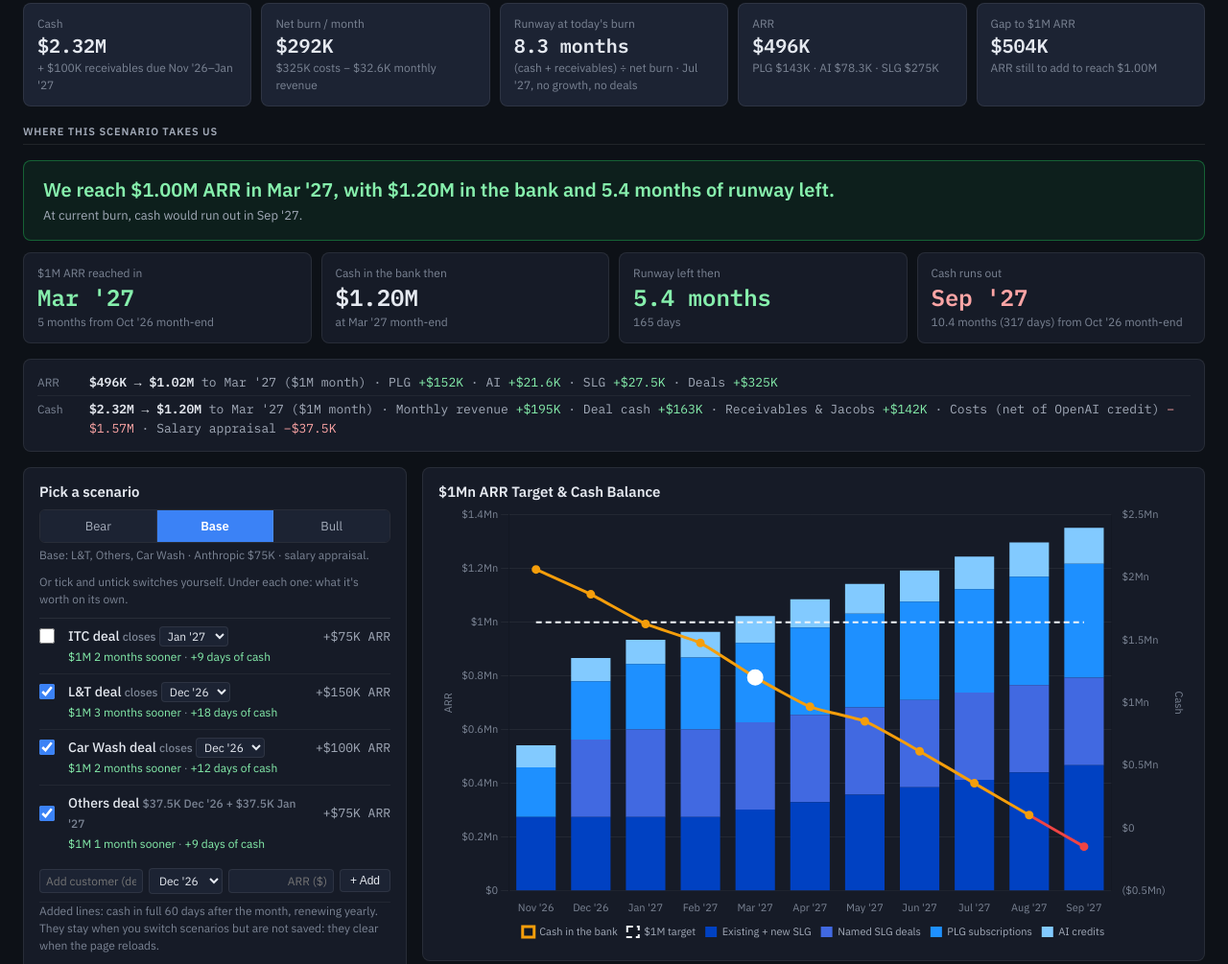
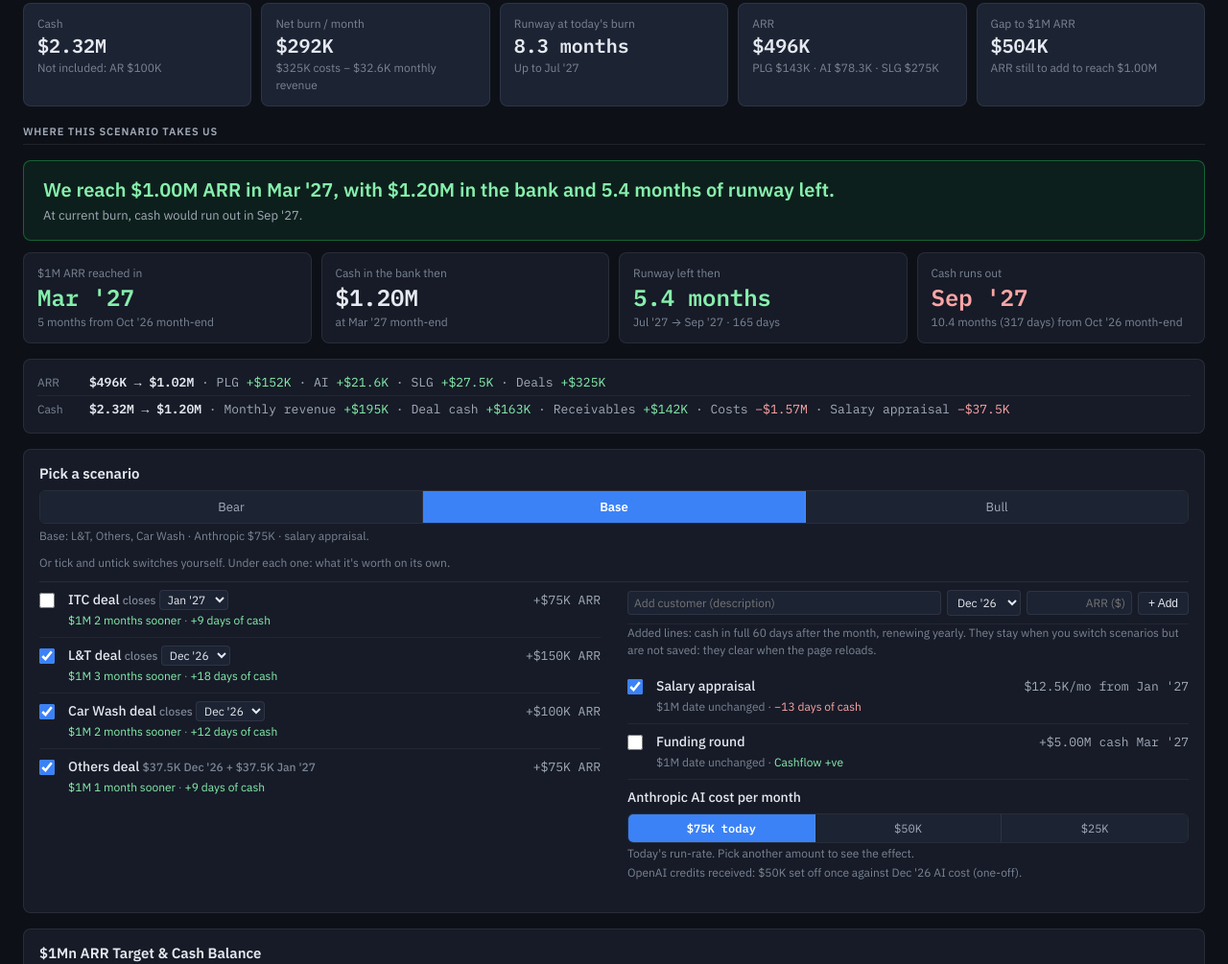
Before and after one commit to swarangtanksali-hash/RunwayV2, a plain HTML site: page path-to-1m.html in a window 1280 px wide. Shown: the part 110-1115 px from the top of the page at 96% size. Drawn offline with nearby package versions, Linux system fonts and the light colour scheme.

Commit message:
Path to $1M: full-width two-column layout, cash movement table, wording tweaks
Co-Authored-By: Claude Opus 5.5 <noreply@anthropic.com>

```diff
--- a/path-to-1m.html
+++ b/path-to-1m.html
@@ -18,7 +18,7 @@
 }
 *{box-sizing:border-box;margin:0;padding:0}
 body{background:var(--bg);color:var(--text);font-family:var(--sans);font-size:14px;line-height:1.5;padding:20px 24px 40px}
-.wrap{max-width:1280px;margin:0 auto}
+.wrap{margin:0 auto}
 h1{font-size:20px;font-weight:600;letter-spacing:.01em}
 .sub{color:var(--muted);font-size:13px;margin-top:2px}
 
@@ -46,7 +46,13 @@ h1{font-size:20px;font-weight:600;letter-spacing:.01em}
 .tile .val{font-family:var(--mono);font-size:24px;font-weight:600;line-height:1.2;margin-top:2px}
 .tile .note{font-size:12px;color:var(--muted);margin-top:2px}
 
-.main{display:grid;grid-template-columns:400px minmax(0,1fr);gap:16px;align-items:start}
+.cols{display:grid;grid-template-columns:repeat(2,minmax(0,1fr));gap:0 28px;align-items:start;border-top:1px solid var(--border);margin-top:8px}
+.cashtbl{overflow-x:auto}
+.cashtbl table{border-collapse:collapse;width:100%;font-family:var(--mono);font-size:12px}
+.cashtbl th:first-child,.cashtbl td:first-child{position:sticky;left:0;background:var(--bg2)}
+.cashtbl tr.tot td{font-weight:600;color:var(--text);border-top:1px solid var(--border)}
+.cashtbl td.neg{background:rgba(239,68,68,.12);color:var(--rs)}
+.cashtbl th.hit{color:var(--gs)}
 .card{background:var(--bg2);border:1px solid var(--border);border-radius:8px;padding:14px 16px;margin-bottom:16px}
 .card h2{font-size:15px;font-weight:600;margin-bottom:2px}
 .card .hint{font-size:12px;color:var(--muted);margin-bottom:10px}
@@ -103,7 +109,7 @@ input[type=number]::-webkit-outer-spin-button,input[type=number]::-webkit-inner-
 .how li{margin:0 0 6px 18px;color:var(--dim);font-size:13px}
 
 @media (max-width:700px){.inputs{grid-template-columns:repeat(2,minmax(0,1fr))}}
-@media (max-width:1000px){.main{grid-template-columns:1fr}.tiles{grid-template-columns:repeat(2,minmax(0,1fr))}.today{grid-template-columns:repeat(3,minmax(0,1fr))}}
+@media (max-width:1000px){.cols{grid-template-columns:1fr}.tiles{grid-template-columns:repeat(2,minmax(0,1fr))}.today{grid-template-columns:repeat(3,minmax(0,1fr))}}
 @media (max-width:520px){body{padding:16px}.tiles{grid-template-columns:1fr 1fr}.tile .val{font-size:19px}.today{grid-template-columns:1fr 1fr}.answer .big{font-size:17px}}
 </style>
 </head>
@@ -135,14 +141,15 @@ input[type=number]::-webkit-outer-spin-button,input[type=number]::-webkit-inner-
 
 <div class="bridge" id="bridge"></div>
 
-<div class="main">
-  <div class="card">
+<div class="card">
     <h2>Pick a scenario</h2>
     <div class="seg" id="presets" style="margin:6px 0 4px"></div>
     <div class="hint" id="preset-note"></div>
     <div class="hint">Or tick and untick switches yourself. Under each one: what it's worth on its own.</div>
 
-    <div id="sw-revenue" style="border-top:1px solid var(--border);margin-top:8px"></div>
+    <div class="cols">
+    <div id="sw-revenue"></div>
+    <div>
     <div class="addline">
       <input type="text" id="add-desc" maxlength="60" placeholder="Add customer (description)">
       <select id="add-month" aria-label="Month"></select>
@@ -161,15 +168,20 @@ input[type=number]::-webkit-outer-spin-button,input[type=number]::-webkit-inner-
       <div class="eff" id="ant-eff" style="grid-column:1"></div>
       <div class="hint" id="ant-credit" style="grid-column:1"></div>
     </div>
-  </div>
+    </div>
+    </div>
+</div>
 
-  <div style="min-width:0">
-    <div class="card">
-      <h2>$1Mn ARR Target &amp; Cash Balance</h2>
-      <div class="chart-box" style="height:460px"><canvas id="combo-chart"></canvas></div>
-    </div>
-  </div>
+<div class="card">
+  <h2>$1Mn ARR Target &amp; Cash Balance</h2>
+  <div class="chart-box" style="height:460px"><canvas id="combo-chart"></canvas></div>
 </div>
+
+<details>
+  <summary>Cash movement</summary>
+  <div class="hint">Month by month, Nov '26–Dec '27, for the scenario above. Costs are base + Anthropic, net of the OpenAI credit. Red: cash below zero.</div>
+  <div class="cashtbl" id="cash-tbl"></div>
+</details>
 
 <details>
   <summary>Assumptions</summary>
@@ -185,10 +197,10 @@ input[type=number]::-webkit-outer-spin-button,input[type=number]::-webkit-inner-
   </div>
 </details>
 
-<div class="card how">
-  <h2 style="margin-bottom:8px">How the numbers work</h2>
+<details class="how">
+  <summary>How the numbers work</summary>
   <ul id="notes"></ul>
-</div>
+</details>
 
 </div>
 
@@ -901,7 +913,8 @@ input[type=number]::-webkit-outer-spin-button,input[type=number]::-webkit-inner-
     setText('t-cash-n', ok ? 'at ' + lbl(a.hit) + ' month-end' : '');
     setText('t-rw', ok ? months(a.runwayAtHit) : '—');
     document.getElementById('t-rw').style.color = color;
-    setText('t-rw-n', ok && a.runwayAtHit !== Infinity ? E.monthsToDays(a.runwayAtHit) + ' days' : '');
+    var t0 = E.today(p), from = t0.runway === Infinity ? 'Self-sustaining' : outMonth(t0.runway);
+    setText('t-rw-n', ok ? from + ' → ' + (out || 'Self-sustaining') + (a.runwayAtHit !== Infinity ? ' · ' + E.monthsToDays(a.runwayAtHit) + ' days' : '') : '');
     setText('t-out', out || 'Self-sustaining');
     document.getElementById('t-out').style.color = a.runout !== null && a.runout < 12 ? 'var(--rs)' : 'var(--text)';
     setText('t-out-n', a.runout !== null ? months(a.runout) + ' (' + E.monthsToDays(a.runout) + ' days) from Oct \'26 month-end' : '');
@@ -911,11 +924,11 @@ input[type=number]::-webkit-outer-spin-button,input[type=number]::-webkit-inner-
   function renderToday() {
     var t = E.today(P);
     setText('d-cash', f$(t.cash));
-    setText('d-cash-n', '+ ' + f$(t.receivables) + ' receivables due ' + lbl(1) + '–' + lbl(3));
+    setText('d-cash-n', 'Not included: AR ' + f$(t.receivables));
     setText('d-burn', f$(t.netBurn));
     setText('d-burn-n', f$(t.costs) + ' costs − ' + f$(t.revenue) + ' monthly revenue');
     setText('d-rw', months(t.runway));
-    setText('d-rw-n', t.runway === Infinity ? 'revenue covers costs' : '(cash + receivables) ÷ net burn · ' + outMonth(t.runway) + ', no growth, no deals');
+    setText('d-rw-n', t.runway === Infinity ? 'revenue covers costs' : 'Up to ' + outMonth(t.runway));
     setText('d-arr', f$(t.arr));
     setText('d-arr-n', 'PLG ' + f$(t.plgArr) + ' · AI ' + f$(t.aiArr) + ' · SLG ' + f$(t.slgArr));
     setText('d-gap', t.gap > 0 ? f$(t.gap) : 'None');
@@ -933,13 +946,40 @@ input[type=number]::-webkit-outer-spin-button,input[type=number]::-webkit-inner-
     if (!end) { box.style.display = 'none'; return; }
     box.style.display = '';
     var b = E.bridge(P, end), A = b.arr, C = b.cash;
-    var to = reached(a) ? 'to ' + lbl(end) + ' ($1M month)' : 'to ' + lbl(end);
+    var to = reached(a) ? '' : 'to ' + lbl(end);
     box.innerHTML =
       '<div class="row"><div class="k">ARR</div><div class="v"><b>' + f$(A.start) + ' → ' + f$(A.end) + '</b> ' + esc(to) +
         part('PLG', A.plg) + part('AI', A.ai) + part('SLG', A.slg) + part('Deals', A.deals) + '</div></div>' +
       '<div class="row"><div class="k">Cash</div><div class="v"><b>' + f$(C.start) + ' → ' + f$(C.end) + '</b> ' + esc(to) +
-        part('Monthly revenue', C.revenue) + part('Deal cash', C.deals) + part('Receivables & Jacobs', C.oneOff) +
-        part('Funding', C.funding) + part('Costs (net of OpenAI credit)', C.costs) + part('Salary appraisal', C.salary) + '</div></div>';
+        part('Monthly revenue', C.revenue) + part('Deal cash', C.deals) + part('Receivables', C.oneOff) +
+        part('Funding', C.funding) + part('Costs', C.costs) + part('Salary appraisal', C.salary) + '</div></div>';
+  }
+
+  // ── Cash movement table: one column per month, Nov '26–Dec '27 ──
+  function renderCashTable(a) {
+    var rows = E.simulate(P, DEC27);
+    function cell(v) { return Math.abs(v) < 0.5 ? '–' : f$(v); }
+    var lines = [
+      ['Opening cash', function (r) { return r.cashOpen; }, ''],
+      ['Monthly revenue', function (r) { return r.inPlg + r.inAi + r.inSlgBase + r.inSlgOrg; }, ''],
+      ['Deal cash', function (r) { return r.inDeals; }, ''],
+      ['Receivables', function (r) { return r.inOneOff; }, ''],
+      ['Funding', function (r) { return r.inFunding; }, ''],
+      ['Costs', function (r) { return -(r.outBase + r.outAnthropic - r.creditOffset); }, ''],
+      ['Salary', function (r) { return -r.outSalary; }, ''],
+      ['Net', function (r) { return r.net; }, 'tot'],
+      ['Closing cash', function (r) { return r.cashClose; }, 'tot']
+    ];
+    var head = '<tr><th></th>' + rows.map(function (r) {
+      return '<th' + (reached(a) && r.m === a.hit ? ' class="hit" title="$1M ARR month"' : '') + '>' + esc(lbl(r.m)) + '</th>';
+    }).join('') + '</tr>';
+    var body = lines.map(function (l) {
+      return '<tr class="' + l[2] + '"><td>' + esc(l[0]) + '</td>' + rows.map(function (r) {
+        var v = l[1](r), neg = (l[0] === 'Closing cash' || l[0] === 'Opening cash') && v < 0;
+        return '<td' + (neg ? ' class="neg"' : '') + '>' + cell(v) + '</td>';
+      }).join('') + '</tr>';
+    }).join('');
+    document.getElementById('cash-tbl').innerHTML = '<table>' + head + body + '</table>';
   }
 
   // ── Window used by the chart: Nov '26–Dec '27, stopping at the month cash runs out ──
@@ -1083,6 +1123,7 @@ input[type=number]::-webkit-outer-spin-button,input[type=number]::-webkit-inner-
     renderToday();
     renderAnswer(a);
     renderBridge(a);
+    renderCashTable(a);
     renderPresets();
     renderSwitches();
     updateCharts(a);
```
Also changed, not shown: src/page.html (+63 -22 lines).
